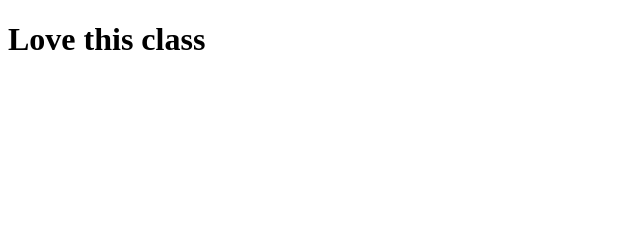
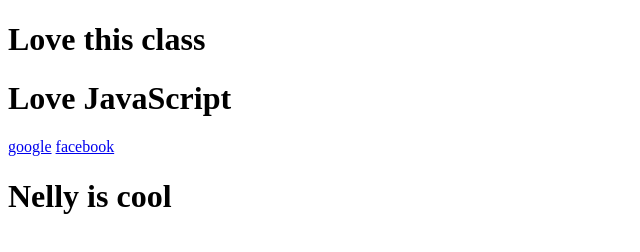
Before and after one commit to RaylanRod/Project2, a plain HTML site: page index.html in a window 1280 px wide. Shown: the whole page, without its empty margins (0-640 px from the left). Drawn offline with Linux system fonts and the light colour scheme.

Commit message:
added another heading

```diff
--- a/index.html
+++ b/index.html
@@ -8,5 +8,11 @@
   </head>
   <body>
     <h1>Love this class</h1>
+    <h1>Love JavaScript</h1>
+    <a href="http://www.google.com" target="_blank" rel="noopener noreferrer"
+      >google</a
+    >
+    <a href="http://www.facebook.com">facebook</a>
+    <h1>Nelly is cool</h1>
   </body>
 </html>
```
